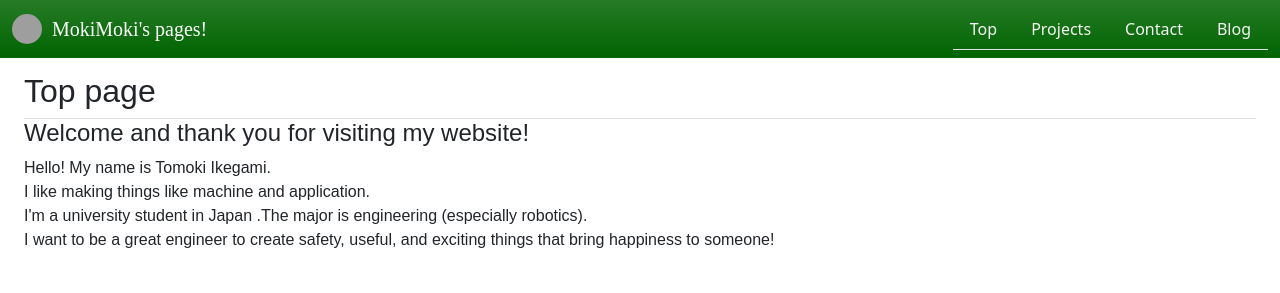
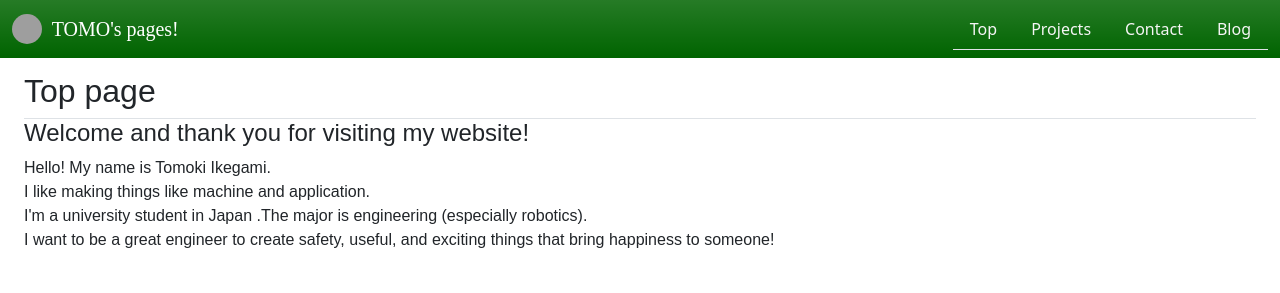
Before and after one commit to TomokiIkegami/my_project_site, a Django app: page /proj_overview/ in a window 1280 px wide. Shown: the top 293 px of the page. Run offline with Django 5.2, Linux system fonts and the light colour scheme; some libraries are stand-ins or nearby versions; grey boxes are pictures that could not be loaded.

Commit message:
ページ上部のタイトルを修正しました

```diff
--- a/templates/base.html
+++ b/templates/base.html
@@ -12,7 +12,7 @@
     <link href="https://cdn.jsdelivr.net/npm/bootstrap@5.3.2/dist/css/bootstrap.min.css" rel="stylesheet" integrity="sha384-T3c6CoIi6uLrA9TneNEoa7RxnatzjcDSCmG1MXxSR1GAsXEV/Dwwykc2MPK8M2HN" crossorigin="anonymous">
     <script src="https://cdn.jsdelivr.net/npm/bootstrap@5.3.2/dist/js/bootstrap.bundle.min.js" integrity="sha384-C6RzsynM9kWDrMNeT87bh95OGNyZPhcTNXj1NW7RuBCsyN/o0jlpcV8Qyq46cDfL" crossorigin="anonymous"></script>
 
-    <title> MOKI's pages! </title>
+    <title> TOMO's pages! </title>
     {% block extra_css %}{% endblock %}
 
 </head>
@@ -22,7 +22,7 @@
     <nav class="fixed-top navbar navbar-expand-lg navbar-dark bg-gradient bs-navbars" style='background-color:darkgreen;' id="bs-navbar">
         <div class="container-fluid">
           <a href="https://tomokiikegami.github.io/Happy_RC.github.io/"><img src="https://tomokiikegami.github.io/Happy_RC.github.io/images/profile.jpg" alt="tikegami_profile_image" width="30" height="30" class="rounded-circle"></a>
-          <a class="navbar-brand" href="/#"><span class="page_title">&nbsp;  MokiMoki's pages!</span></a>
+          <a class="navbar-brand" href="/#"><span class="page_title">&nbsp;  TOMO's pages!</span></a>
           <button class="navbar-toggler" type="button" data-bs-toggle="collapse" data-bs-target="#navbarNav" aria-controls="navbarNav" aria-expanded="false" aria-label="Toggle navigation">
             <span class="navbar-toggler-icon"></span>
           </button>
```
